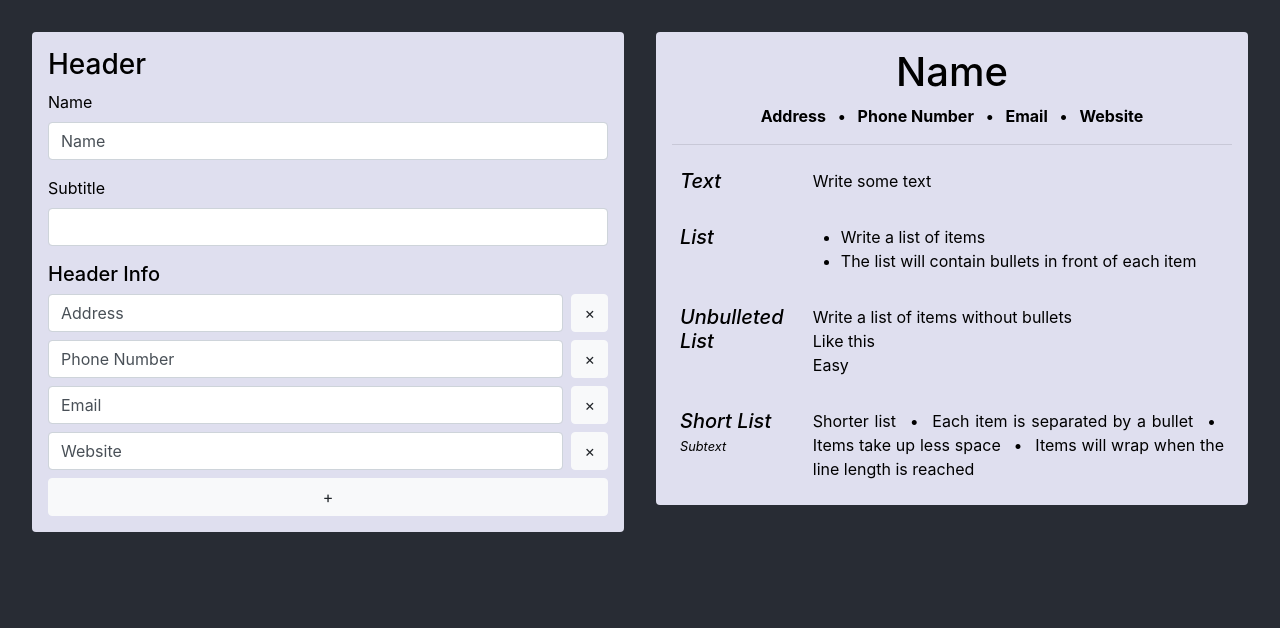
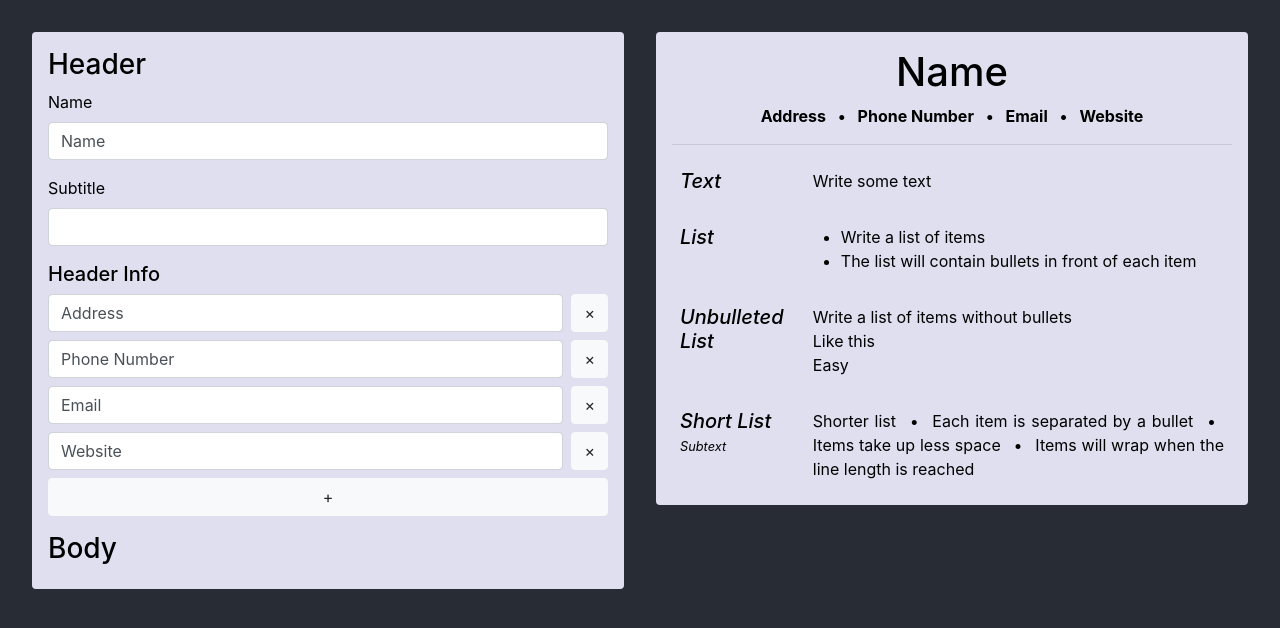
Before and after one commit to WKHAllen/BuildMyCV, a React (Create React App) app: page / in a window 1280 px wide. Shown: the top 628 px of the page. Built offline with nearby package versions, Linux system fonts and the light colour scheme.

Commit message:
Begin body editing section

```diff
--- /dev/null
+++ b/src/components/EditBody.tsx
@@ -0,0 +1,31 @@
+import React from 'react';
+import '../css/EditBody.css';
+import EditSection from './EditSection';
+import { UpdateOptions } from './App';
+
+export interface EditBodyProps {
+	sections: {
+		name: string;
+		subtext?: string;
+		type: string;
+		content: string | string[];
+	}[];
+	onUpdate: (options: UpdateOptions) => void;
+}
+
+export default class EditBody extends React.Component<EditBodyProps> {
+	render() {
+		return (
+			<div className="EditBody">
+				<h3>Body</h3>
+				<div className="Section-Items">
+					{this.props.sections.map((item, index) =>
+						<EditSection
+							section={{ index, ...item }}
+							onUpdate={this.props.onUpdate} />
+					)}
+				</div>
+			</div>
+		);
+	}
+}
--- a/src/components/EditHeader.tsx
+++ b/src/components/EditHeader.tsx
@@ -1,6 +1,6 @@
 import React from 'react';
 import '../css/EditHeader.css';
-import EditorHeaderInfo from './EditHeaderInfo';
+import EditHeaderInfo from './EditHeaderInfo';
 import ControlledInput from './ControlledInput';
 import { UpdateOptions } from './App';
 
@@ -11,7 +11,7 @@ export interface EditHeaderProps {
 	onUpdate: (options: UpdateOptions) => void;
 }
 
-export default class EditorHeader extends React.Component<EditHeaderProps> {
+export default class EditHeader extends React.Component<EditHeaderProps> {
 	render() {
 		return (
 			<div className="EditHeader">
@@ -34,7 +34,7 @@ export default class EditorHeader extends React.Component<EditHeaderProps> {
 						value={this.props.subtitle || ''}
 						onChange={(event) => this.props.onUpdate({ subtitle: event.target.value })} />
 				</div>
-				<EditorHeaderInfo
+				<EditHeaderInfo
 					infoItems={this.props.headingInfo}
 					onUpdate={this.props.onUpdate} />
 			</div>
--- a/src/components/EditHeaderInfo.tsx
+++ b/src/components/EditHeaderInfo.tsx
@@ -8,7 +8,7 @@ export interface EditHeaderInfoProps {
 	onUpdate: (options: UpdateOptions) => void;
 }
 
-export default class EditorHeaderInfo extends React.Component<EditHeaderInfoProps> {
+export default class EditHeaderInfo extends React.Component<EditHeaderInfoProps> {
 	render() {
 		return (
 			<div className="EditHeaderInfo">
--- /dev/null
+++ b/src/components/EditSection.tsx
@@ -0,0 +1,25 @@
+import React from 'react';
+import '../css/EditSection.css';
+// import ControlledInput from './ControlledInput';
+import { UpdateOptions } from './App';
+
+export interface EditSectionProps {
+	section: {
+		index: number;
+		name: string;
+		subtext?: string;
+		type: string;
+		content: string | string[];
+	};
+	onUpdate: (options: UpdateOptions) => void;
+}
+
+export default class EditSection extends React.Component<EditSectionProps> {
+	render() {
+		return (
+			<div className="EditSection">
+
+			</div>
+		);
+	}
+}
--- a/src/components/Editor.tsx
+++ b/src/components/Editor.tsx
@@ -1,6 +1,7 @@
 import React from 'react';
 import '../css/Editor.css';
 import EditHeader from './EditHeader';
+import EditBody from './EditBody';
 import { CVProps } from './CV';
 import { UpdateOptions } from './App';
 
@@ -18,6 +19,9 @@ export default class Editor extends React.Component<EditorProps> {
 					subtitle={this.props.cv.header.subtitle}
 					headingInfo={this.props.cv.header.headingInfo}
 					onUpdate={this.props.onUpdate} />
+				<EditBody
+					sections={this.props.cv.body.sections}
+					onUpdate={this.props.onUpdate} />
 			</div>
 		);
 	}
--- /dev/null
+++ b/src/css/EditBody.css
@@ -0,0 +1,3 @@
+.EditBody {
+	margin-top: 16px;
+}
--- a/src/css/EditHeader.css
+++ b/src/css/EditHeader.css
@@ -0,0 +1,3 @@
+.EditHeader {
+	margin-bottom: 16px;
+}
--- a/src/cvedit.ts
+++ b/src/cvedit.ts
@@ -8,15 +8,15 @@ export interface CVStructure {
 			title: string;
 			subtitle?: string;
 			headingInfo: string[];
-		},
+		};
 		body: {
 			sections: {
 				name: string;
 				subtext?: string;
 				type: string;
 				content: string | string[];
-			}[]
-		}
+			}[];
+		};
 	}
 }
 
```
Also changed, not shown: src/css/EditSection.css (added).
